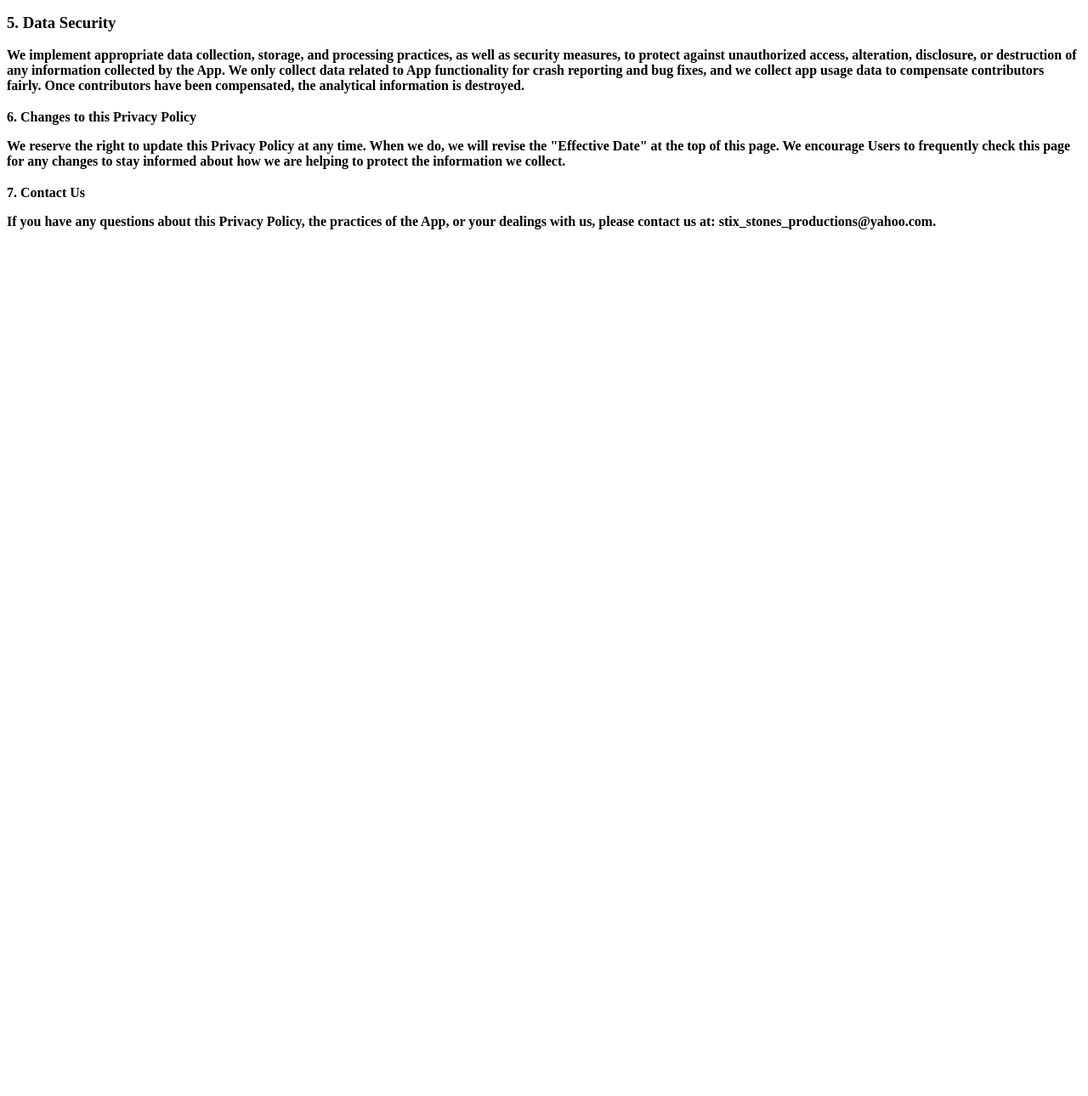
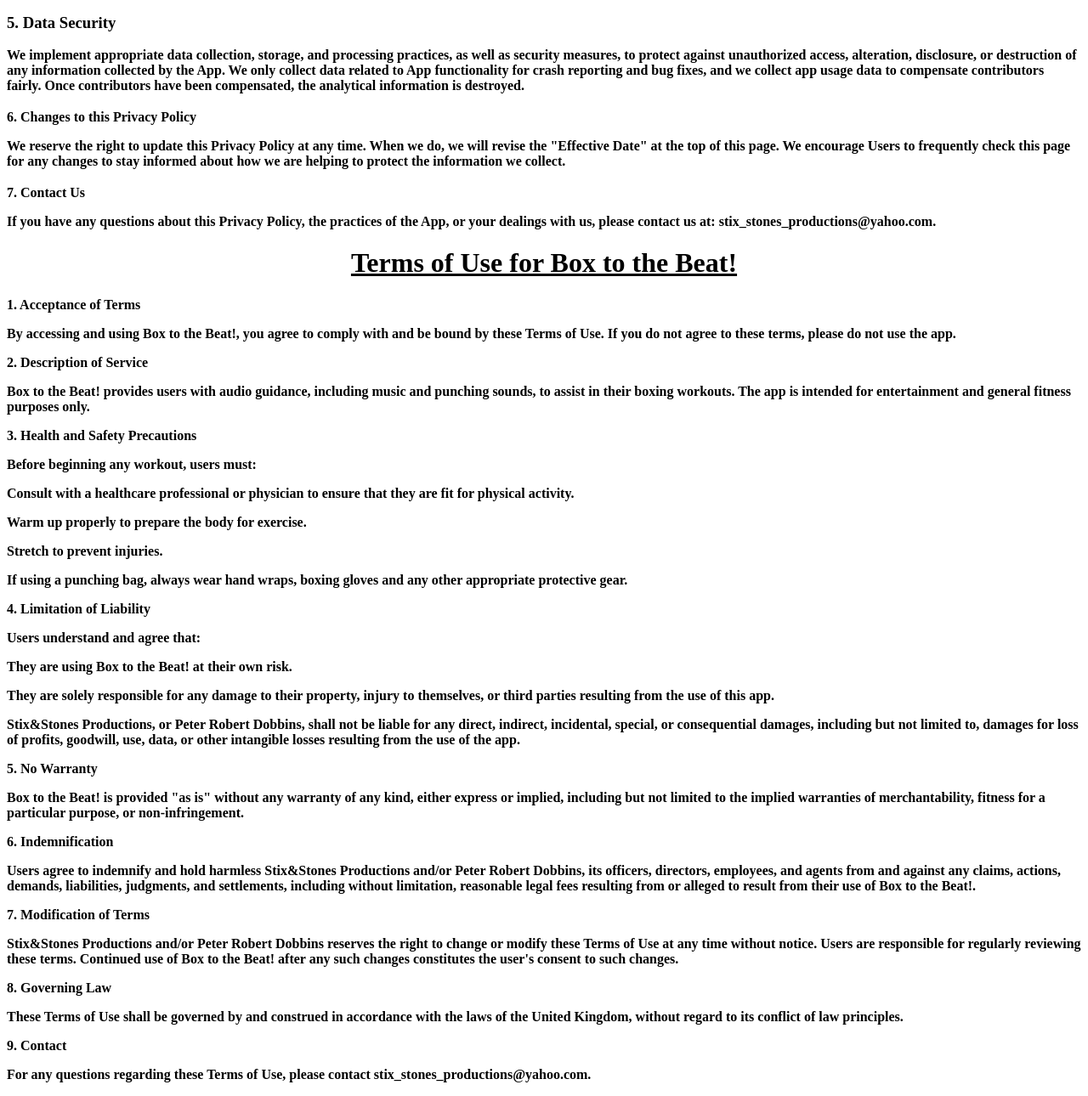
Before and after one commit to Peter-Dobbins/Beat-Box-Privacy, a plain HTML site: page index.html in a window 1280 px wide. Shown: the part 900-2190 px from the top of the page at 85% size. Before the commit the page ends 1186 px from the top, so only its background shows below. Drawn offline with Linux system fonts and the light colour scheme.

Commit message:
index.html

```diff
--- a/index.html
+++ b/index.html
@@ -3,16 +3,16 @@
 <head>
     <meta charset="UTF-8">
     <meta name="viewport" content="width=device-width, initial-scale=1.0">
-    <title>Beat Box: Box to the Beat! Privacy Policy</title>
+    <title>Box to the Beat! Privacy Policy</title>
     <link rel="stylesheet" type="text/css" href="styles.css">
 
 </head>
 <body>
-    <h1>Privacy Policy for Beat Box: Box to the Beat!</h1>
+    <h1>Privacy Policy and Terms of Use for Box to the Beat!</h1>
 
 <h2>Effective Date: 27/07/2023</h2>
 
-<h3>This Privacy Policy governs the manner in which Beat Box: Box to the Beat! collects, uses, maintains, and discloses information collected from users (referred to as "Users" or "you") of the Beat Box: Box to the Beat! mobile application (referred to as the "App").</h3>
+<h3>This Privacy Policy governs the manner in which Box to the Beat! collects, uses, maintains, and discloses information collected from users (referred to as "Users" or "you") of the Box to the Beat! mobile application (referred to as the "App").</h3>
 
 <h3><b>1. Personal Information Collection and Use<b></h3>
 
@@ -52,5 +52,61 @@
 
 <p>If you have any questions about this Privacy Policy, the practices of the App, or your dealings with us, please contact us at: stix_stones_productions@yahoo.com.</p>
 
+<h1>Terms of Use for Box to the Beat!</h1>
+
+<p>1. Acceptance of Terms</p>
+
+<p>By accessing and using Box to the Beat!, you agree to comply with and be bound by these Terms of Use. If you do not agree to these terms, please do not use the app.</p>
+
+<p>2. Description of Service</p>
+
+<p>Box to the Beat! provides users with audio guidance, including music and punching sounds, to assist in their boxing workouts. The app is intended for entertainment and general fitness purposes only.</p>
+
+<p>3. Health and Safety Precautions </p>
+
+<p>Before beginning any workout, users must:</p>
+
+<p>Consult with a healthcare professional or physician to ensure that they are fit for physical activity.</p>
+<p>Warm up properly to prepare the body for exercise.</p>
+<p>Stretch to prevent injuries.</p>
+<p>If using a punching bag, always wear hand wraps, boxing gloves and any other appropriate protective gear.</p>
+
+<p>4. Limitation of Liability</p>
+
+<p>Users understand and agree that:</p>
+
+<p>They are using Box to the Beat! at their own risk.</p>
+<p>They are solely responsible for any damage to their property, injury to themselves, or third parties resulting from the use of this app.</p>
+<p>Stix&Stones Productions, or Peter Robert Dobbins, shall not be liable for any direct, indirect, incidental, special, or consequential damages, including but not limited to, damages for loss of profits, goodwill, use, data, or other intangible losses resulting from the use of the app.</p>
+
+<p>5. No Warranty</p>
+
+<p>Box to the Beat! is provided "as is" without any warranty of any kind, either express or implied, including but not limited to the implied warranties of merchantability, fitness for a particular purpose, or non-infringement.</p>
+
+<p>6. Indemnification</p>
+
+<p>Users agree to indemnify and hold harmless Stix&Stones Productions and/or Peter Robert Dobbins, its officers, directors, employees, and agents from and against any claims, actions, demands, liabilities, judgments, and settlements, including without limitation, reasonable legal fees resulting from or alleged to result from their use of Box to the Beat!.</p>
+
+<p>7. Modification of Terms</p>
+
+<p>Stix&Stones Productions and/or Peter Robert Dobbins reserves the right to change or modify these Terms of Use at any time without notice. Users are responsible for regularly reviewing these terms. Continued use of Box to the Beat! after any such changes constitutes the user's consent to such changes.</p>
+
+<p>8. Governing Law</p>
+
+<p>These Terms of Use shall be governed by and construed in accordance with the laws of the United Kingdom, without regard to its conflict of law principles.</p>
+
+<p>9. Contact</p>
+
+<p>For any questions regarding these Terms of Use, please contact stix_stones_productions@yahoo.com.</p>
+
+
+
+
+
+
+
+
+
+
 </body>
 </html>
```
